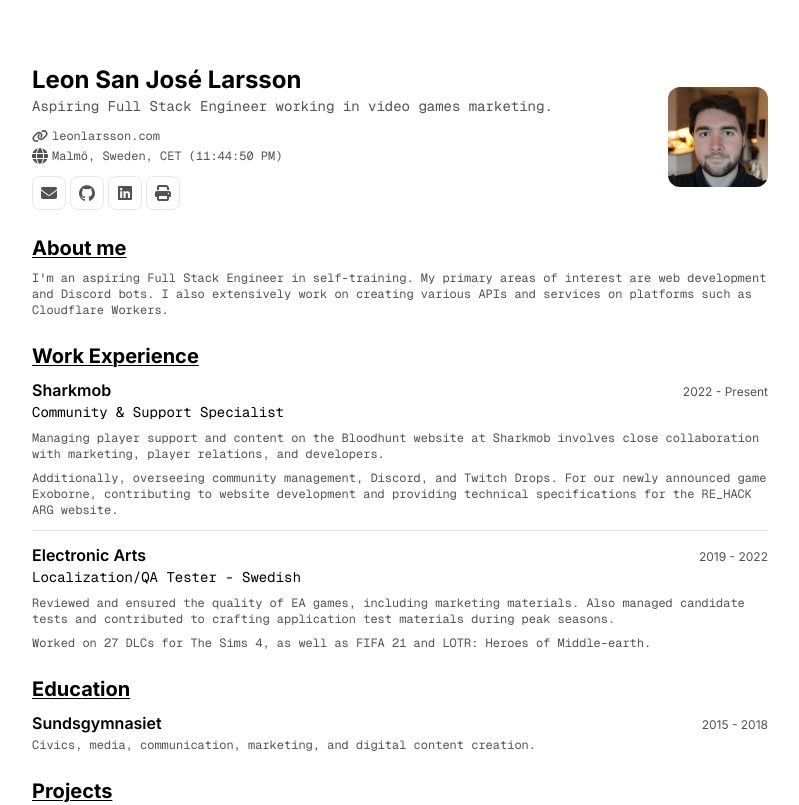
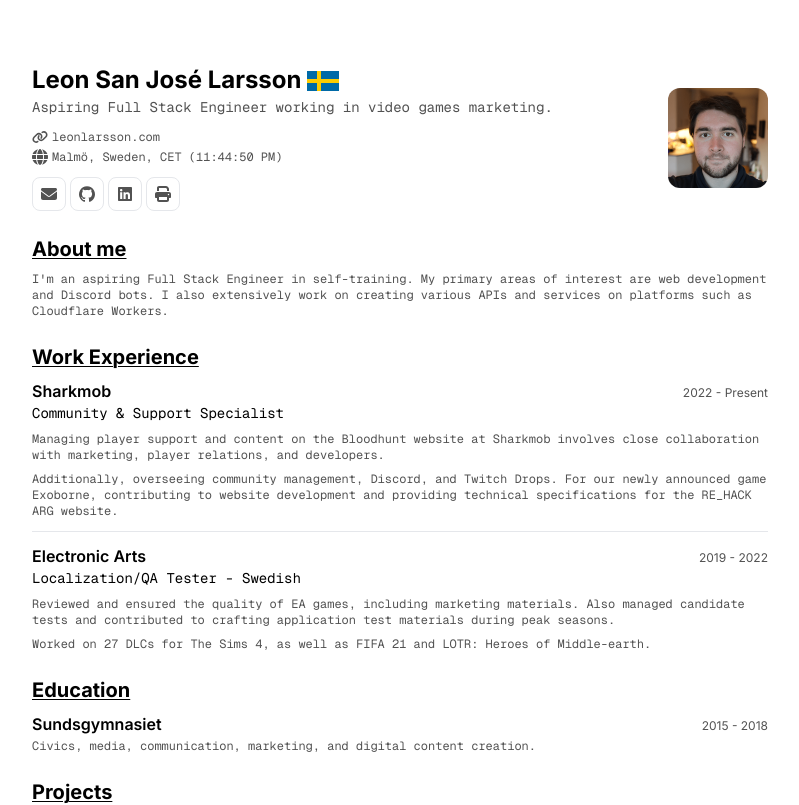
Before and after one commit to leonlarsson/leon-home, a Next.js app: page /en/cv in a window 1280 px wide. Shown: the top 805 px of the page, without its empty margins (240-1039 px from the left). Built offline with nearby package versions, Linux system fonts and the light colour scheme.

Commit message:
cv: add language toggle

```diff
--- a/app/(cv)/[locale]/cv/page.tsx
+++ b/app/(cv)/[locale]/cv/page.tsx
@@ -32,7 +32,14 @@ export default ({ params: { locale } }: Props) => {
       <div className="flex items-center justify-between gap-10">
         <div className="flex flex-col gap-3">
           <div>
-            <h1 className="text-2xl font-bold">{profileSection.name}</h1>
+            <h1 className="text-xl font-bold min-[400px]:text-2xl">
+              <span>
+                {profileSection.name}{" "}
+                <Link href={locale === "en" ? "/sv/cv" : "/en/cv"} title={locale === "en" ? "Read the Swedish version" : "Read the English version"}>
+                  {locale === "en" ? <Icons.sweden className="inline size-8" /> : getRandomEnglishFlagIcon()}
+                </Link>
+              </span>
+            </h1>
             <p className="font-geist-mono text-sm text-neutral-600">{profileSection.tagline[locale]}</p>
           </div>
 
@@ -85,10 +92,8 @@ export default ({ params: { locale } }: Props) => {
             </div>
           )}
         </div>
-
         {profileSection.avatar && <Image className="hidden rounded-xl sm:block" src={profileSection.avatar} alt={profileSection.name} width={100} height={100} priority placeholder="blur" />}
       </div>
-
       {/* About */}
       {aboutSection && (
         <div className="flex flex-col gap-2">
@@ -102,7 +107,6 @@ export default ({ params: { locale } }: Props) => {
           </div>
         </div>
       )}
-
       {/* Work */}
       {employmentSection.history.length > 0 && (
         <div className="flex flex-col gap-2">
@@ -144,7 +148,6 @@ export default ({ params: { locale } }: Props) => {
           </div>
         </div>
       )}
-
       {/* Education */}
       {educationSection.history.length > 0 && (
         <div className="flex flex-col gap-2">
@@ -182,7 +185,6 @@ export default ({ params: { locale } }: Props) => {
           </div>
         </div>
       )}
-
       {/* Projects */}
       {projectsSection.projects.length > 0 && (
         <div className="flex flex-col gap-2">
@@ -235,3 +237,9 @@ const getIconComponent = (icon: CVIcon) => {
       return Icons.globe;
   }
 };
+
+const getRandomEnglishFlagIcon = () => {
+  const icons = [Icons.unitedKingdom, Icons.unitedStates];
+  const RandomIcon = icons[Math.floor(Math.random() * icons.length)];
+  return <RandomIcon className="inline size-8" />;
+};
--- a/app/(main)/components/icons.tsx
+++ b/app/(main)/components/icons.tsx
@@ -182,4 +182,48 @@ export default {
       />
     </svg>
   ),
+  sweden: (props: IconProps) => (
+    <svg xmlns="http://www.w3.org/2000/svg" height="1em" viewBox="0 0 16 10" {...props}>
+      <path fill="#006aa7" d="M0,0H16V10H0Z" />
+      <path fill="#fecc00" d="M0,4H5V0H7V4H16V6H7V10H5V6H0Z" />
+    </svg>
+  ),
+  unitedStates: (props: IconProps) => (
+    <svg xmlns="http://www.w3.org/2000/svg" xmlnsXlink="http://www.w3.org/1999/xlink" height="1em" viewBox="0 0 7410 3900" {...props}>
+      <rect width="7410" height="3900" fill="#b22234" />
+      <path d="M0,450H7410m0,600H0m0,600H7410m0,600H0m0,600H7410m0,600H0" stroke="#fff" strokeWidth="300" />
+      <rect width="2964" height="2100" fill="#3c3b6e" />
+      <g fill="#fff">
+        <g id="s18">
+          <g id="s9">
+            <g id="s5">
+              <g id="s4">
+                <path id="s" d="M247,90 317.534230,307.082039 132.873218,172.917961H361.126782L176.465770,307.082039z" />
+                <use xlinkHref="#s" y="420" />
+                <use xlinkHref="#s" y="840" />
+                <use xlinkHref="#s" y="1260" />
+              </g>
+              <use xlinkHref="#s" y="1680" />
+            </g>
+            <use xlinkHref="#s4" x="247" y="210" />
+          </g>
+          <use xlinkHref="#s9" x="494" />
+        </g>
+        <use xlinkHref="#s18" x="988" />
+        <use xlinkHref="#s9" x="1976" />
+        <use xlinkHref="#s5" x="2470" />
+      </g>
+    </svg>
+  ),
+  unitedKingdom: (props: IconProps) => (
+    <svg xmlns="http://www.w3.org/2000/svg" height="1em" viewBox="0 0 50 30" {...props}>
+      <clipPath id="t">
+        <path d="M25,15h25v15zv15h-25zh-25v-15zv-15h25z" />
+      </clipPath>
+      <path d="M0,0v30h50v-30z" fill="#012169" />
+      <path d="M0,0 50,30M50,0 0,30" stroke="#fff" strokeWidth="6" />
+      <path d="M0,0 50,30M50,0 0,30" clipPath="url(#t)" stroke="#C8102E" strokeWidth="4" />
+      <path d="M-1 11h22v-12h8v12h22v8h-22v12h-8v-12h-22z" fill="#C8102E" stroke="#FFF" strokeWidth="2" />
+    </svg>
+  ),
 };
```
